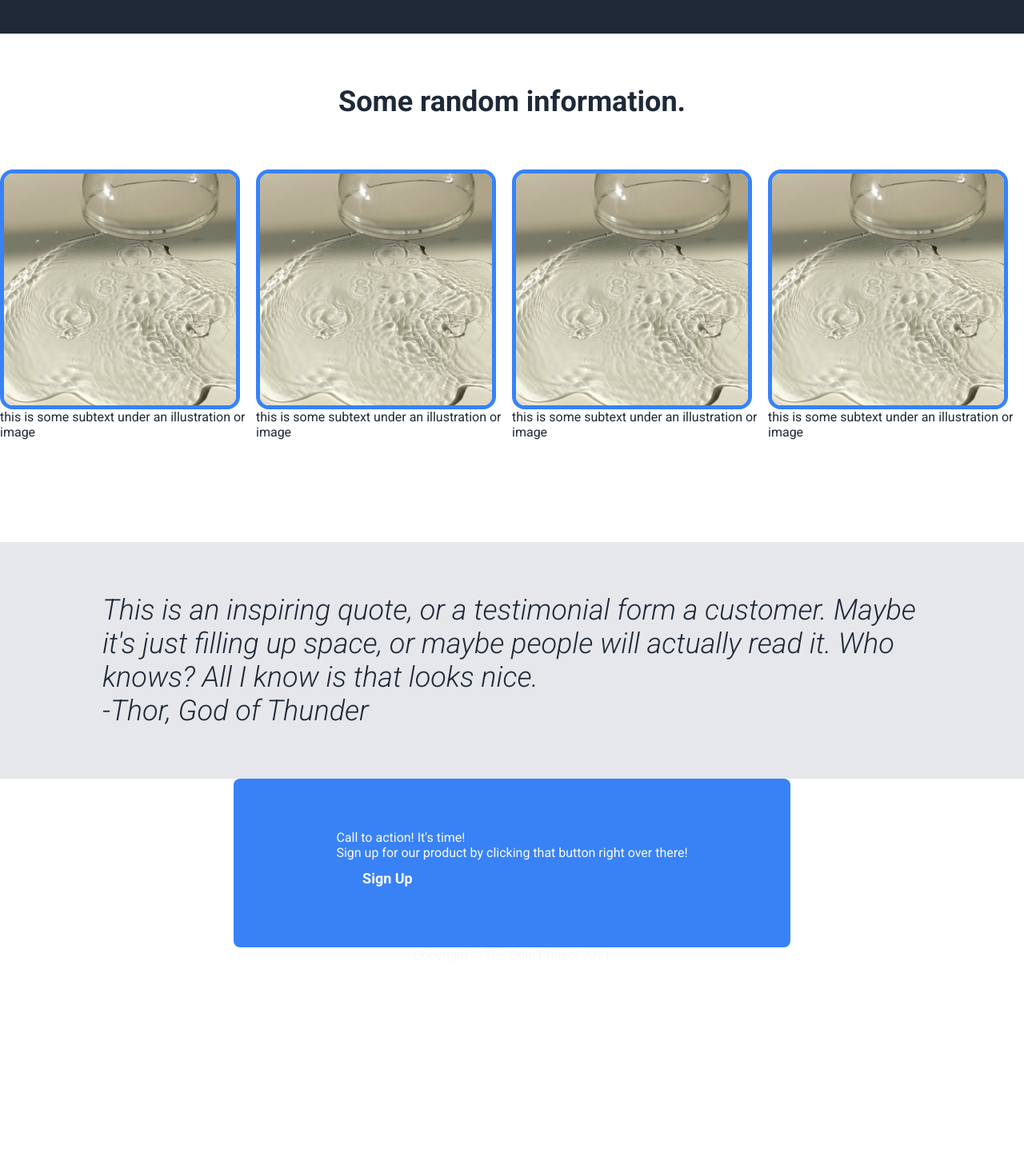
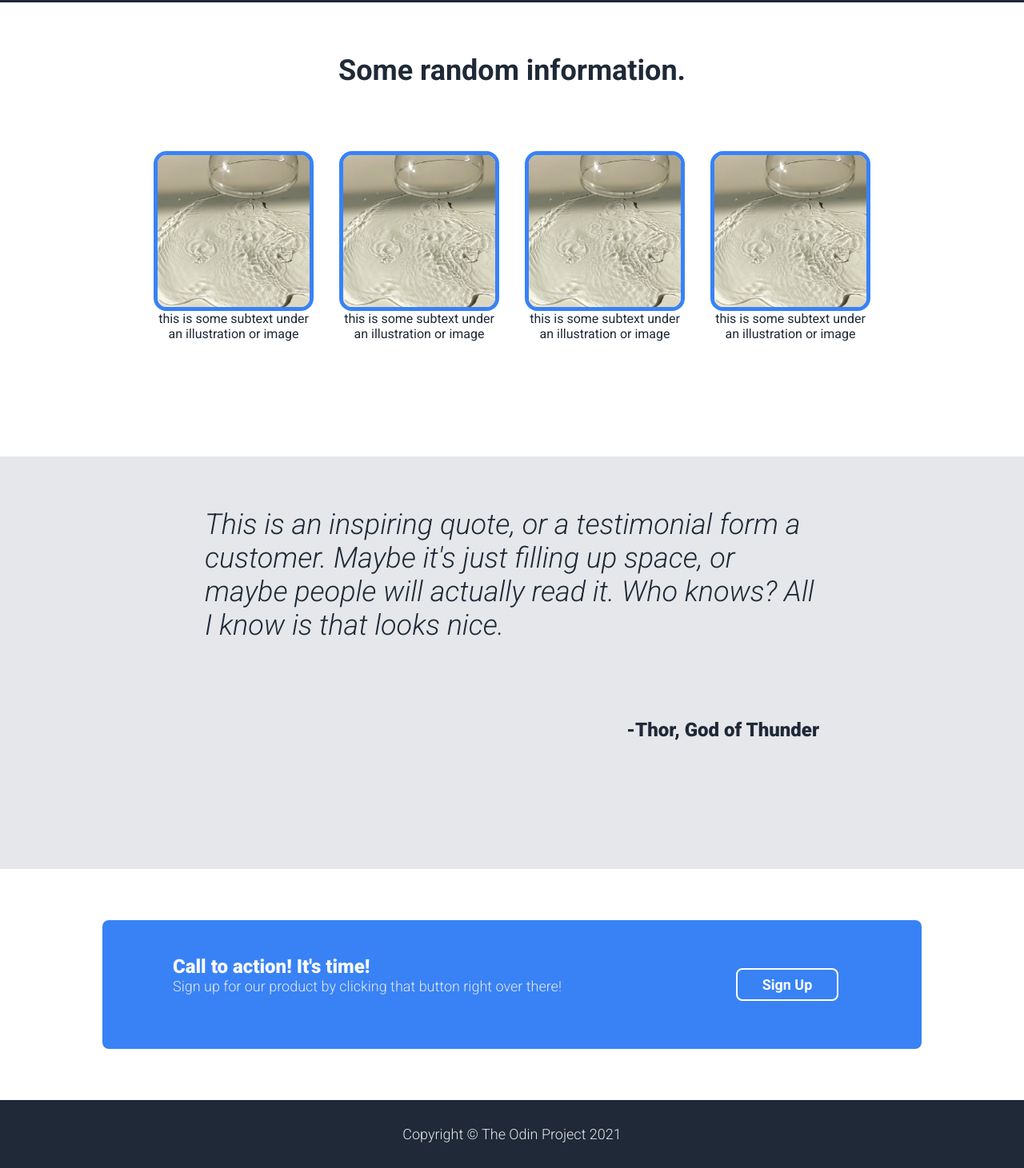
Before and after one commit to fabricator41/landing-page, a plain HTML site: page index.html in a window 1280 px wide. Shown: the part 590-2051 px from the top of the page at 80% size. Before the commit the page ends 1794 px from the top, so only its background shows below. Drawn offline with Linux system fonts and the light colour scheme.

Commit message:
finished

```diff
--- a/index.html
+++ b/index.html
@@ -8,6 +8,7 @@
     <title>Document</title>
   </head>
   <body>
+    <div class="hero-container">
       <section class="hero">
         <div class="row">
           <div class="header-logo">Header Logo</div>
@@ -19,11 +20,11 @@
         </div>
         <div class="main-text">
           <div class="row">
-          <div class="column">
+            <div class="column margin-text">
               <p>This website is awesome</p>
               <p class="secondary-text">
-              This website has some subtext that goes here under the main title.
-              It's a smaller font and the color is lower contrast
+                This website has some subtext that goes here under the main
+                title. It's a smaller font and the color is lower contrast
               </p>
               <button class="btn">Sign Up</button>
             </div>
@@ -31,6 +32,8 @@
           </div>
         </div>
       </section>
+    </div>
+    <div class="information-container">
       <section class="information">
         <p class="information-header">Some random information.</p>
         <div class="row">
@@ -39,8 +42,8 @@
               class="img-border"
               src="deneme-300x300.jpg"
               alt=""
-            width="300"
-            height="300"
+              width="200"
+              height="200"
             />
             <p>this is some subtext under an illustration or image</p>
           </div>
@@ -49,8 +52,8 @@
               class="img-border"
               src="deneme-300x300.jpg"
               alt=""
-            width="300"
-            height="300"
+              width="200"
+              height="200"
             />
             <p>this is some subtext under an illustration or image</p>
           </div>
@@ -59,8 +62,8 @@
               class="img-border"
               src="deneme-300x300.jpg"
               alt=""
-            width="300"
-            height="300"
+              width="200"
+              height="200"
             />
             <p>this is some subtext under an illustration or image</p>
           </div>
@@ -69,26 +72,39 @@
               class="img-border"
               src="deneme-300x300.jpg"
               alt=""
-            width="300"
-            height="300"
+              width="200"
+              height="200"
             />
             <p>this is some subtext under an illustration or image</p>
           </div>
         </div>
       </section>
+    </div>
+    <div class="quote-container">
       <section class="quote">
         <p>
-        This is an inspiring quote, or a testimonial form a customer. Maybe it's
-        just filling up space, or maybe people will actually read it. Who knows?
-        All I know is that looks nice.
+          This is an inspiring quote, or a testimonial form a customer. Maybe
+          it's just filling up space, or maybe people will actually read it. Who
+          knows? All I know is that looks nice.
         </p>
-      <p>-Thor, God of Thunder</p>
+        <p class="right-bold main-text">-Thor, God of Thunder</p>
       </section>
+    </div>
+    <div class="action-container">
       <section class="action">
-      <p>Call to action! It's time!</p>
-      <p>Sign up for our product by clicking that button right over there!</p>
-      <button class="btn brdr-white">Sign Up</button>
+        <div class="row">
+          <div class="column">
+            <p class="header-logo">Call to action! It's time!</p>
+            <p class="secondary-text">
+              Sign up for our product by clicking that button right over there!
+            </p>
+          </div>
+          <button class="btn white-border">Sign Up</button>
+        </div>
       </section>
-    <footer>Copyright &copy; The Odin Project 2021</footer>
+    </div>
+    <footer class="secondary-text">
+      Copyright &copy; The Odin Project 2021
+    </footer>
   </body>
 </html>
--- a/style.css
+++ b/style.css
@@ -23,16 +23,39 @@ body {
   align-items: center;
 }
 
+li {
+  padding: 16px;
+}
+
+.hero-container {
+  background-color: #1f2937;
+  width: 100%;
+  display: flex;
+  justify-content: center;
+}
+
+.information-container {
+  background-color: #fff;
+  width: 100%;
+  display: flex;
+  justify-content: center;
+}
+
+.quote-container {
+  background-color: #e5e7eb;
+  width: 100%;
+  display: flex;
+  justify-content: center;
+}
+
 .hero {
-  width: 100%;
-  background-color: #1f2937;
+  width: 80%;
   padding: 24px;
 }
 
 .row {
   display: flex;
   justify-content: space-between;
-  margin-bottom: 128px;
 }
 
 .column {
@@ -40,10 +63,18 @@ body {
   flex-direction: column;
 }
 
+.card {
+  text-align: center;
+  width: 200px;
+  height: auto;
+  margin: 16px;
+}
+
 .main-text {
   font-size: 48px;
   font-weight: 900;
   color: #f9faf8;
+  margin: 96px 0px;
 }
 
 .header-logo {
@@ -70,6 +101,7 @@ body {
   align-items: center;
   background-color: #fff;
   color: #1f2937;
+  margin-bottom: 128px;
 }
 
 .information-header {
@@ -81,7 +113,7 @@ body {
 }
 
 .quote {
-  width: 100%;
+  width: 80%;
   font-size: 36px;
   font-weight: 300;
   font-style: italic;
@@ -90,20 +122,64 @@ body {
   padding: 64px 128px;
 }
 
+.action-container {
+  background-color: #fff;
+  width: 100%;
+  display: flex;
+  justify-content: center;
+}
+
 .action {
+  background-color: #3882f6;
+  width: 80%;
+  margin: 64px auto;
+  padding: 32px 64px;
   border-radius: 8px;
-  background-color: #3882f6;
-  padding: 64px 128px;
+}
+
+.action .row {
+  padding: 12px 24px;
 }
 
 .btn {
+  margin: 16px;
   border-radius: 8px;
   border: none;
   width: 128px;
   background-color: #3882f6;
-  padding: 12px 24px;
+  padding: 8px 16px;
   color: #fff;
   font-family: inherit;
   font-size: 18px;
   font-weight: 700;
 }
+
+.white-border {
+  border-style: solid;
+  border-width: 2px;
+  border-color: #fff;
+}
+
+footer {
+  width: 100%;
+  text-align: center;
+  padding: 32px 64px;
+  background-color: #1f2937;
+}
+
+.right-bold {
+  color: #1f2937;
+  font-style: normal;
+  text-align: right;
+  font-weight: 800;
+  font-size: 24px;
+}
+
+.margin-text {
+  padding-top: 20px;
+  padding-bottom: 20px;
+}
+
+.column .btn {
+  margin-left: 0;
+}
```
Lines whose indentation alone changed are shown as unchanged.
